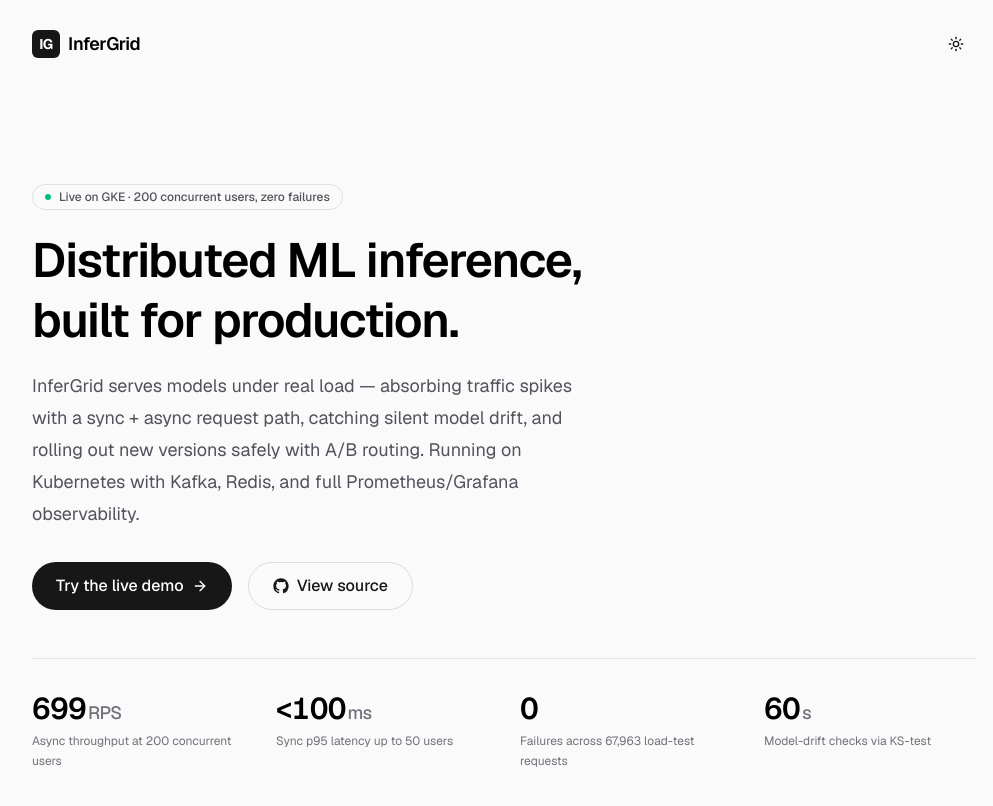
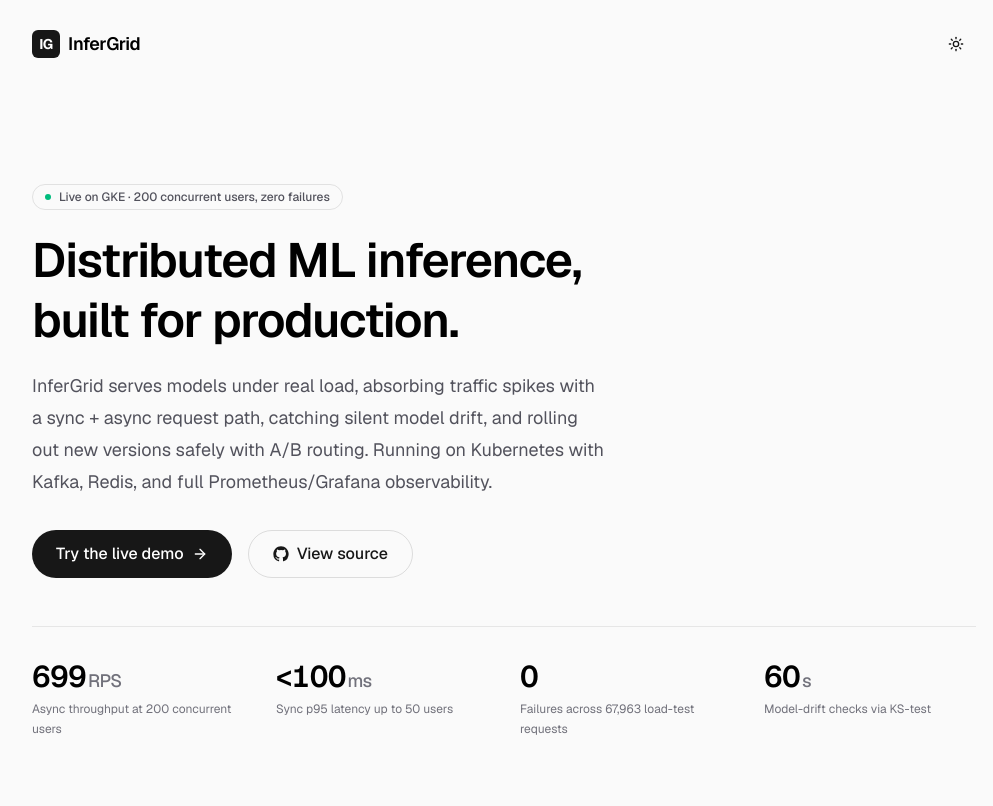
Before and after one commit to MenaceHecker/InferGrid-Demo, a Next.js app: page / in a window 1280 px wide. Shown: the top 806 px of the page, without its empty margins (136-1129 px from the left). Built offline with nearby package versions, Linux system fonts and the light colour scheme.

Commit message:
Homepage ready

```diff
--- a/app/Hero.tsx
+++ b/app/Hero.tsx
@@ -55,7 +55,7 @@
           <br className="hidden sm:block" /> built for production.
         </h1>
         <p className="max-w-xl text-lg leading-8 text-zinc-600 dark:text-zinc-400">
-          InferGrid serves models under real load — absorbing traffic spikes
+          InferGrid serves models under real load, absorbing traffic spikes
           with a sync + async request path, catching silent model drift, and
           rolling out new versions safely with A/B routing. Running on
           Kubernetes with Kafka, Redis, and full Prometheus/Grafana
--- a/app/layout.tsx
+++ b/app/layout.tsx
@@ -14,7 +14,7 @@
 });
 
 export const metadata: Metadata = {
-  title: "InferGrid — Distributed ML Inference Platform",
+  title: "InferGrid : Distributed ML Inference Platform",
   description:
     "A distributed ML inference platform on Kubernetes: sync + async request paths, model-drift detection, and safe A/B rollouts. 699 RPS at 200 concurrent users with zero failures.",
 };
```
